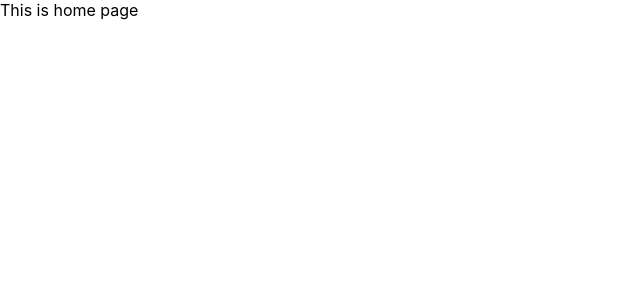
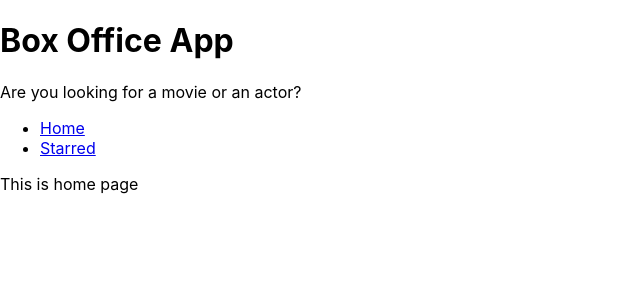
Before and after one commit to izainy/box-office, a React (Create React App) app: page / in a window 1280 px wide. Shown: the top 300 px of the page, without its empty margins (0-640 px from the left). Built offline with nearby package versions, Linux system fonts and the light colour scheme.

Commit message:
added layout

```diff
--- a/src/App.js
+++ b/src/App.js
@@ -1,16 +1,18 @@
 /* eslint-disable */
 import React from 'react';
 import { Switch, Route } from 'react-router-dom';
+import Home from './pages/Home';
+import Starred from './pages/Starred';
 
 function App() {
   return (
     <Switch>
       <Route exact path="/">
-        This is home page
+        <Home />
       </Route>
 
-      <Route exact path="/starred">
-        This is starred page
+      <Route exact path="/Starred">
+        <Starred />
       </Route>
 
       <Route>This is 404 error</Route>
--- /dev/null
+++ b/src/components/MainPageLayout.js
@@ -0,0 +1,19 @@
+/* eslint-disable */
+import React from 'react';
+import Navs from './Navs';
+import Title from './Title';
+
+const MainPageLayout = ({ children }) => {
+  return (
+    <div>
+      <Title
+        title="Box Office App"
+        subtitle="Are you looking for a movie or an actor?"
+      />
+      <Navs />
+      {children}
+    </div>
+  );
+};
+
+export default MainPageLayout;
--- /dev/null
+++ b/src/components/Navs.js
@@ -0,0 +1,22 @@
+/* eslint-disable */
+import React from 'react';
+import { Link } from 'react-router-dom';
+
+const LINKS = [
+  { to: '/', text: 'Home' },
+  { to: '/Starred', text: 'Starred' },
+];
+const Navs = () => {
+  return (
+    <div>
+      <ul>
+        {LINKS.map(item => (
+          <li key={item.to}>
+            <Link to={item.to}> {item.text}</Link>
+          </li>
+        ))}
+      </ul>
+    </div>
+  );
+};
+export default Navs;
--- /dev/null
+++ b/src/components/Title.js
@@ -0,0 +1,13 @@
+/* eslint-disable */
+import React from 'react';
+
+const Title = ({ title, subtitle }) => {
+  return (
+    <div>
+      <h1>{title}</h1>
+      <p>{subtitle}</p>
+    </div>
+  );
+};
+
+export default Title;
--- /dev/null
+++ b/src/pages/Home.js
@@ -0,0 +1,9 @@
+/* eslint-disable */
+import React from 'react';
+import MainPageLayout from '../components/MainPageLayout';
+
+const Home = () => {
+  return <MainPageLayout>This is home page</MainPageLayout>;
+};
+
+export default Home;
--- /dev/null
+++ b/src/pages/Starred.js
@@ -0,0 +1,8 @@
+/* eslint-disable */
+import React from 'react';
+
+const Starred = () => {
+  return <div>This is starred</div>;
+};
+
+export default Starred;
```
